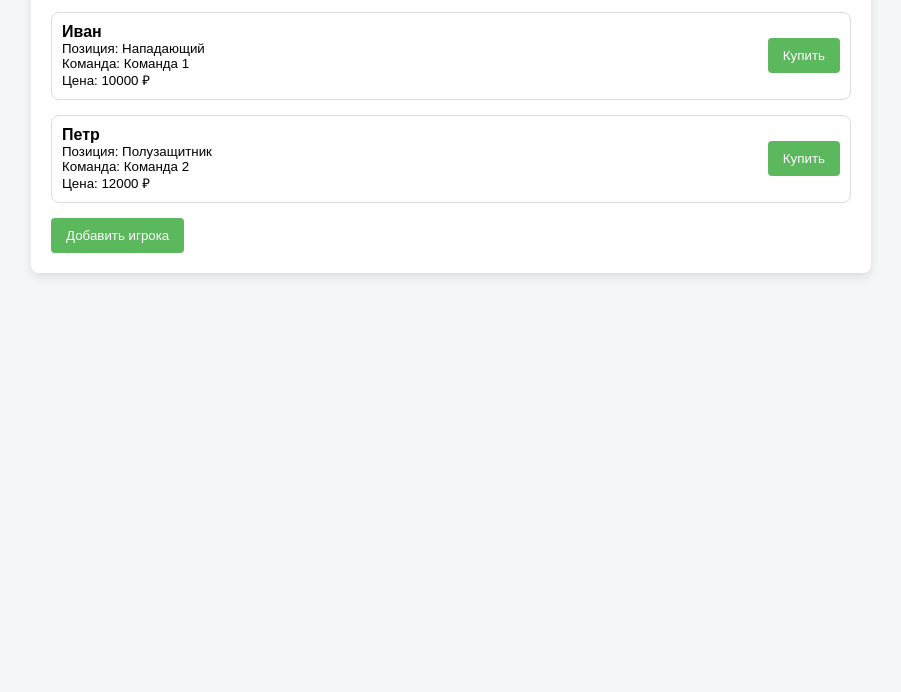
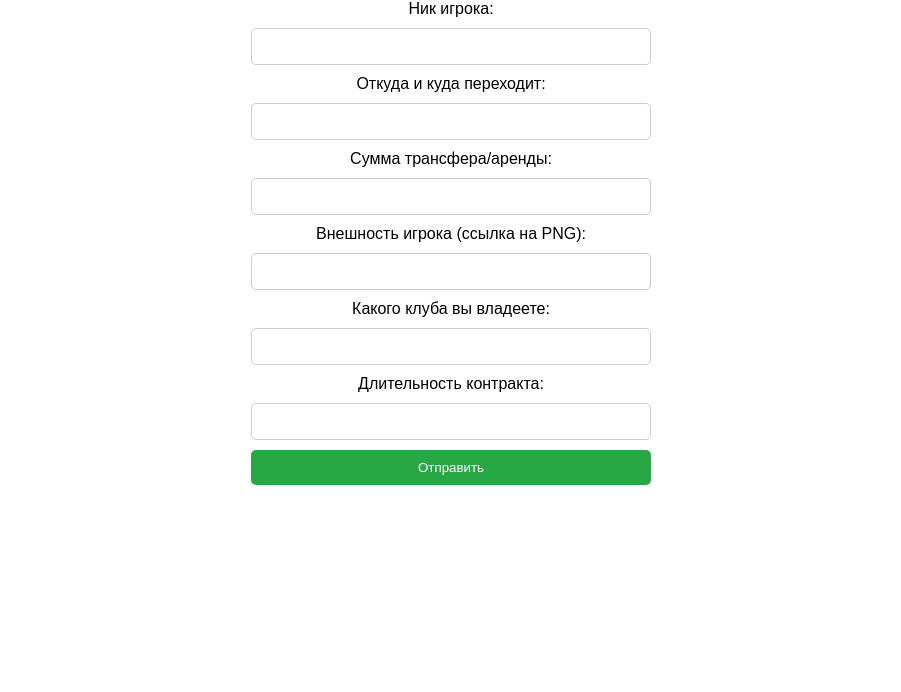
Before and after one commit to enf0rs3r/transfer, a plain HTML site: page index.html in a window 1280 px wide. Shown: the part 108-800 px from the top of the page, without its empty margins (189-1090 px from the left). Drawn offline with Linux system fonts and the light colour scheme.

Commit message:
Update index.html

```diff
--- a/index.html
+++ b/index.html
@@ -3,97 +3,76 @@
 <head>
     <meta charset="UTF-8">
     <meta name="viewport" content="width=device-width, initial-scale=1.0">
-    <title>Трансферный рынок</title>
+    <title>Трансфермаркет</title>
+    <script src="https://telegram.org/js/telegram-web-app.js"></script>
     <style>
         body {
             font-family: Arial, sans-serif;
-            background-color: #f4f6f9;
-            margin: 0;
+            text-align: center;
             padding: 20px;
         }
-        .container {
-            width: 100%;
-            max-width: 800px;
-            margin: 0 auto;
-            padding: 20px;
-            background: white;
-            border-radius: 8px;
-            box-shadow: 0 4px 10px rgba(0, 0, 0, 0.1);
-        }
-        h1 {
-            text-align: center;
-        }
-        .player-card {
-            display: flex;
-            justify-content: space-between;
-            align-items: center;
-            background: #fff;
-            border: 1px solid #ddd;
-            padding: 10px;
-            margin-bottom: 15px;
-            border-radius: 8px;
-        }
-        .player-info {
+        form {
             display: flex;
             flex-direction: column;
+            gap: 10px;
+            max-width: 400px;
+            margin: auto;
         }
-        .btn {
-            padding: 10px 15px;
-            background-color: #5cb85c;
+        input {
+            padding: 10px;
+            border: 1px solid #ccc;
+            border-radius: 5px;
+        }
+        button {
+            padding: 10px;
+            background-color: #28a745;
             color: white;
             border: none;
-            border-radius: 4px;
+            border-radius: 5px;
             cursor: pointer;
         }
-        .btn:disabled {
-            background-color: #ccc;
+        button:hover {
+            background-color: #218838;
         }
     </style>
 </head>
 <body>
-    <div class="container">
-        <h1>Трансферный рынок</h1>
-        <div id="players-list">
-            <!-- Здесь будут отображаться игроки -->
-        </div>
-        <button id="add-player-btn" class="btn">Добавить игрока</button>
-    </div>
+    <h1>Форма заявки на трансфер</h1>
+    <form id="transferForm">
+        <label>Ник игрока:</label>
+        <input type="text" id="playerName" required>
 
+        <label>Откуда и куда переходит:</label>
+        <input type="text" id="transferDetails" required>
+
+        <label>Сумма трансфера/аренды:</label>
+        <input type="text" id="transferSum" required>
+
+        <label>Внешность игрока (ссылка на PNG):</label>
+        <input type="url" id="playerImage" required>
+
+        <label>Какого клуба вы владеете:</label>
+        <input type="text" id="clubOwner" required>
+
+        <label>Длительность контракта:</label>
+        <input type="text" id="contractDuration" required>
+
+        <button type="submit">Отправить</button>
+    </form>
     <script>
-        const players = [
-            { name: "Иван", position: "Нападающий", team: "Команда 1", price: "10000" },
-            { name: "Петр", position: "Полузащитник", team: "Команда 2", price: "12000" },
-            // добавь больше игроков сюда
-        ];
-
-        // Функция отображения игроков
-        function renderPlayers() {
-            const playersList = document.getElementById("players-list");
-            playersList.innerHTML = '';
-            players.forEach(player => {
-                const playerCard = document.createElement("div");
-                playerCard.className = "player-card";
-                playerCard.innerHTML = `
-                    <div class="player-info">
-                        <strong>${player.name}</strong>
-                        <small>Позиция: ${player.position}</small>
-                        <small>Команда: ${player.team}</small>
-                        <small>Цена: ${player.price} ₽</small>
-                    </div>
-                    <button class="btn" onclick="buyPlayer('${player.name}')">Купить</button>
-                `;
-                playersList.appendChild(playerCard);
-            });
-        }
-
-        // Функция покупки игрока
-        function buyPlayer(playerName) {
-            alert(`Вы купили игрока: ${playerName}`);
-            // Здесь можно отправить информацию на сервер или обновить данные
-        }
-
-        // Отображаем игроков при загрузке страницы
-        renderPlayers();
+        document.getElementById('transferForm').addEventListener('submit', function(event) {
+            event.preventDefault();
+            const data = {
+                playerName: document.getElementById('playerName').value,
+                transferDetails: document.getElementById('transferDetails').value,
+                transferSum: document.getElementById('transferSum').value,
+                playerImage: document.getElementById('playerImage').value,
+                clubOwner: document.getElementById('clubOwner').value,
+                contractDuration: document.getElementById('contractDuration').value
+            };
+            Telegram.WebApp.sendData(JSON.stringify(data));
+            Telegram.WebApp.close();
+        });
     </script>
 </body>
 </html>
```
